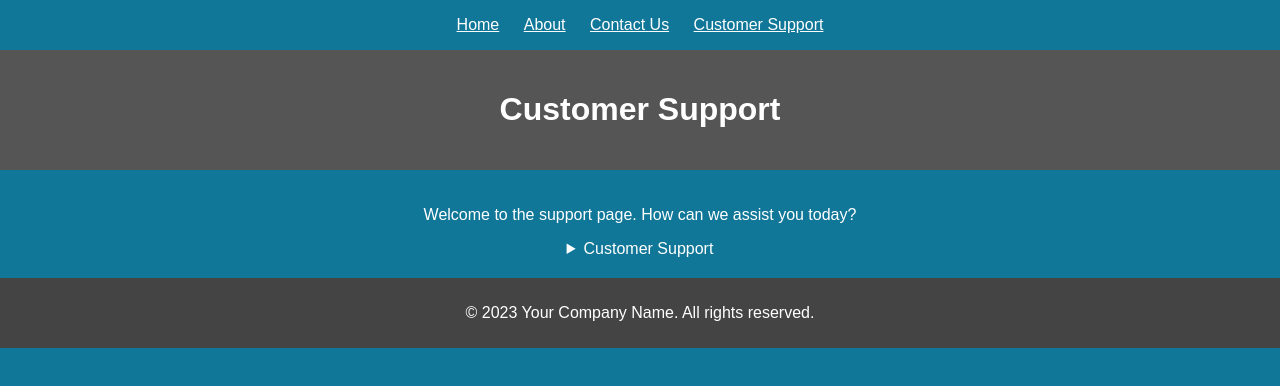
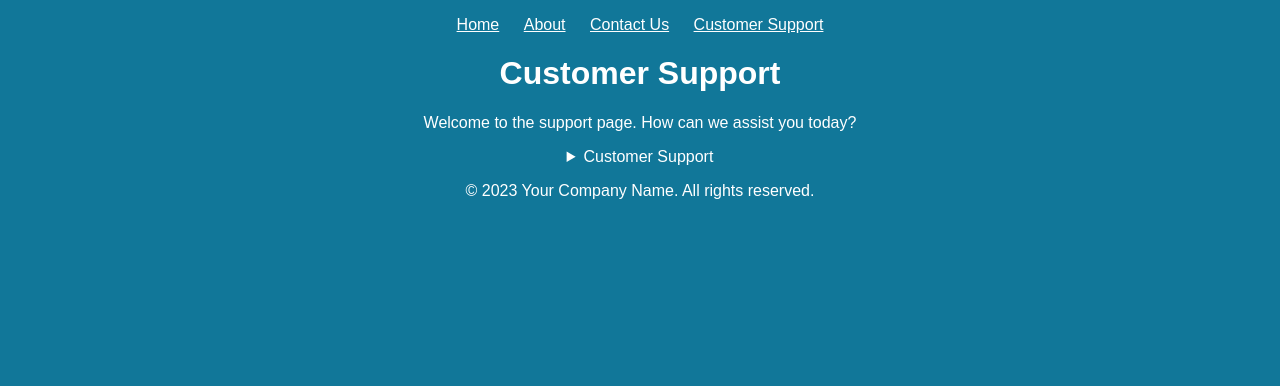
Before and after one commit to danielmontes23/web-dev-starter, a plain HTML site: page support.html in a window 1280 px wide. Drawn offline with Linux system fonts and the light colour scheme.

Commit message:
Fixed the styling finally

```diff
--- a/Styling/support.css
+++ b/Styling/support.css
@@ -1,62 +1,21 @@
-body {
-    background-color: #179;
-    color: white;
-    font-family: Arial, sans-serif;
-    margin: 0;
-    padding: 0;
+body{
+    background: #179;
 }
-
 nav ul {
     list-style-type: none;
     padding: 0;
     text-align: center;
     font-family: Arial, sans-serif;
 }
-
 nav ul li {
     display: inline;
     margin: 0 10px;
 }
-
 nav ul li a {
     color: white;
     text-decoration: none;
     font-family: Arial, sans-serif;
 }
-
-nav ul li a:hover {
-    text-decoration: underline;
-}
-
-header {
-    text-align: center;
-    padding: 20px 0;
-    background-color: #555;
-}
-
-h1, h2, p {
-    color: white;
-    font-family: Arial, sans-serif;
-    text-align: center;
-}
-
-main {
-    padding: 20px;
-    text-align: center;
-}
-
-footer {
-    background-color: #444;
-    padding: 10px 0;
-    text-align: center;
-}
-
-footer p {
-    color: white;
-    font-family: Arial, sans-serif;
-    text-align: center;
-}
-
 form {
     display: flex;
     flex-direction: column;
@@ -89,14 +48,25 @@ form button {
 form button:hover {
     background-color: #004d99;
 }
-
-details {
+p{
     color: white;
     text-align: center;
 }
-
-summary {
+details{
+    color: white;
+    text-align: center;
+}
+summary{
     font-family: Arial, sans-serif;
     color: white;
     text-align: center;
 }
+h1{
+    text-align: center;
+    color: white;
+    font-family: Arial, sans-serif;
+}
+p{
+    color: white;
+    font-family: Arial, sans-serif;
+}
```
